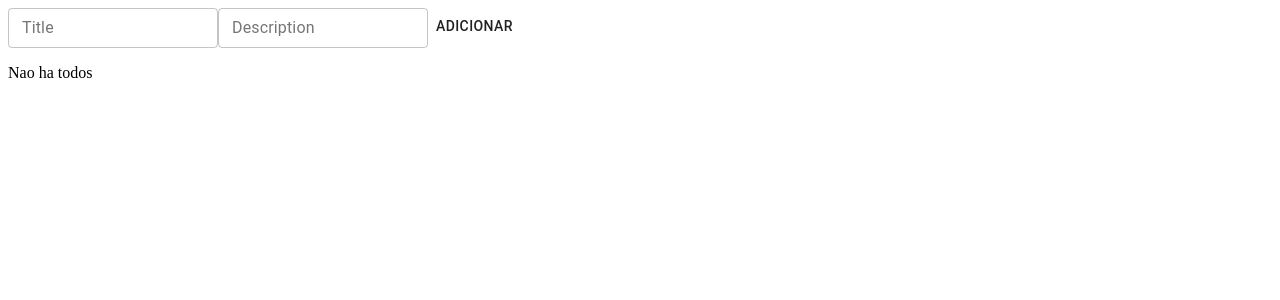
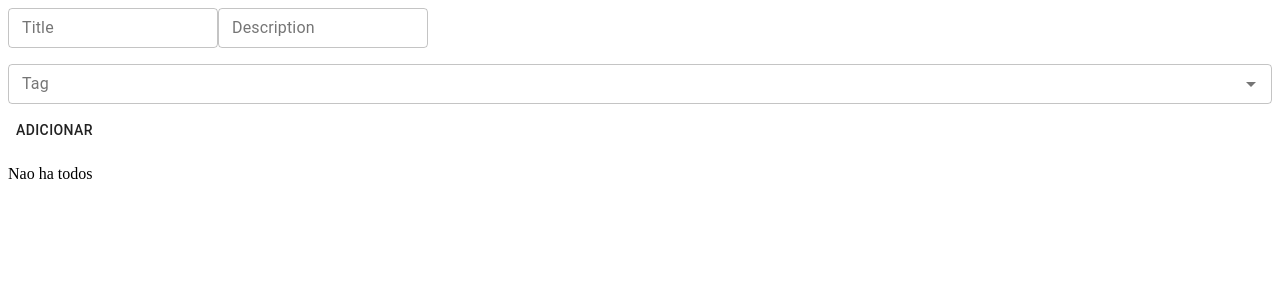
Before and after one commit to Leonardo-Antunes/project-todo, a React (Create React App) app: page / in a window 1280 px wide. Shown: the top 300 px of the page. Built offline with nearby package versions, Linux system fonts and the light colour scheme.

Commit message:
add todo with tag

```diff
--- a/src/components/FormTodo/index.js
+++ b/src/components/FormTodo/index.js
@@ -3,6 +3,7 @@ import { useDispatch, useSelector } from "react-redux";
 import {
   TextField, Button
 } from "@material-ui/core";
+import { Autocomplete } from "@material-ui/lab";
 
 
 import inputActions from "../../redux/actions/inputActions";
@@ -14,7 +15,27 @@ export default function FormTodo() {
   const id = useSelector(state => state.inputs.id)
   const title = useSelector(state => state.inputs.title);
   const description = useSelector(state => state.inputs.description);
+  const tag = useSelector(state => state.inputs.tag);
   const isChecked = useSelector((state) => state.inputs.isChecked);
+
+  const itens = useSelector(state => state.todos.todos)
+  console.log(itens)
+
+  const tags =
+    [
+      {
+        tagName: "todo",
+        tagColor: "#fff"
+      },
+      {
+        tagName: "lazer",
+        tagColor: "#fff"
+      },
+      {
+        tagName: "trabalho",
+        tagColor: "#fff"
+      },
+    ]
 
   const handleTitleChange = (e) => {
     dispatch(inputActions.setInputTitle(e.target.value));
@@ -24,13 +45,21 @@ export default function FormTodo() {
     dispatch(inputActions.setInputDescription(e.target.value));
   };
 
+  const handleTagChange = (e, value) => {
+    //const index = (e.target.id).split('-')
+    //dispatch(inputActions.setTag(index[2]));
+    dispatch(inputActions.setTag(value));
+
+  };
+
   const addItem = (e) => {
     e.preventDefault();
-    if (title && description) {
+    if (title && description && tag) {
       dispatch(
         todoActions.addItem({
           title,
           description,
+          tag,
           isChecked,
         })
       );
@@ -39,9 +68,9 @@ export default function FormTodo() {
   };
 
   const updateItem = () => {
-    if (title && description) {
+    if (title && description && tag) {
       dispatch(todoActions.updateItem(id, {
-        title, description
+        title, description, tag
       }))
       dispatch(inputActions.resetInput())
     }
@@ -51,6 +80,7 @@ export default function FormTodo() {
     dispatch(todoActions.deleteItem(id))
     dispatch(inputActions.resetInput())
   }
+
 
   return (
     <form onSubmit={addItem}>
@@ -74,6 +104,16 @@ export default function FormTodo() {
         variant="outlined"
         size="small"
       />
+      <Autocomplete
+        id="tag"
+        selectOnFocus
+        options={tags}
+        getOptionLabel={(option) => option.tagName}
+        getOptionSelected={(option, value) => option.tagName === value.tagName}
+        renderInput={(params) => (<TextField {...params} label="Tag" variant="outlined" margin="normal" />)}
+        size="small"
+        onChange={handleTagChange}
+      />
 
       {id === -1 ?
         (<Button type="submit">Adicionar</Button>)
--- a/src/redux/reducers/inputs.js
+++ b/src/redux/reducers/inputs.js
@@ -5,20 +5,7 @@ export const initialState = {
   id: -1,
   title: "",
   description: "",
-  tag: [
-    {
-      tagName: "todo",
-      tagColor: "#fff"
-    },
-    {
-      tagName: "lazer",
-      tagColor: "#fff"
-    },
-    {
-      tagName: "trabalho",
-      tagColor: "#fff"
-    },
-  ],
+  tag: "",
   isChecked: false,
 };
 
--- a/src/redux/reducers/todos.js
+++ b/src/redux/reducers/todos.js
@@ -18,7 +18,6 @@ export default (state = initialState, action) => {
       const { index, item } = action;
       const todos = [...state.todos];
       todos[index] = item;
-      console.log(todos)
       return {
         todos,
       };
```
